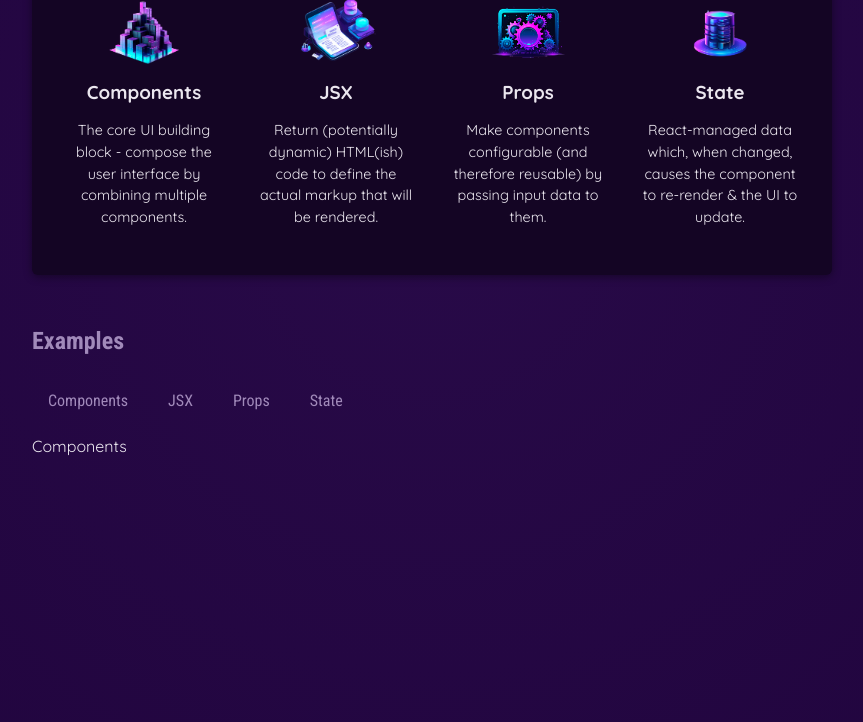
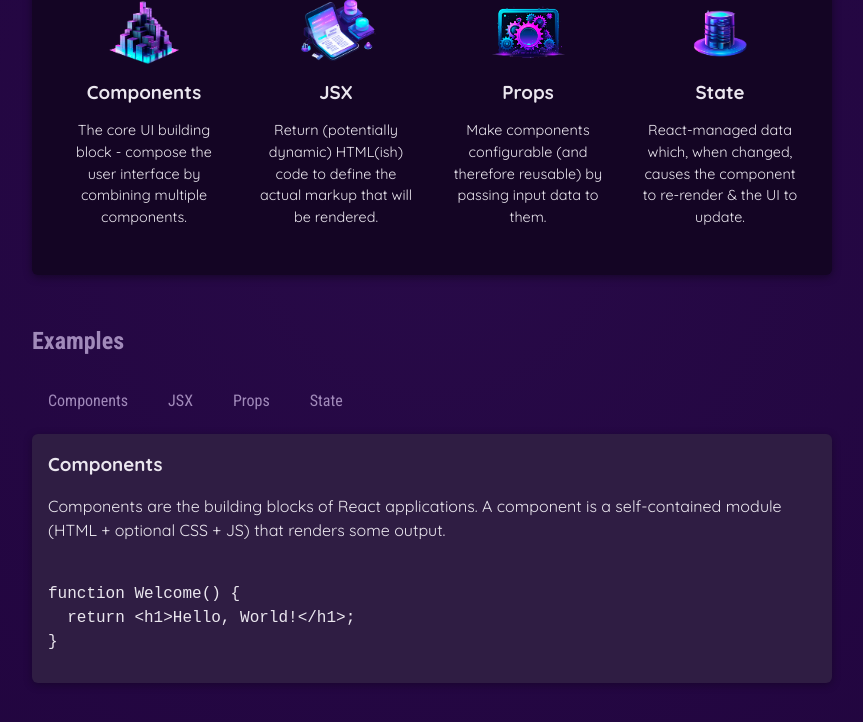
Before and after one commit to Fabulousman23/my-react-app, a React (Vite) app: page / in a window 1280 px wide. Both pictures are taken after a click on the button "Components". Shown: the part 424-1146 px from the top of the page, without its empty margins (208-1071 px from the left). Built offline with nearby package versions, Linux system fonts and the light colour scheme.

Commit message:
update data.jsx

```diff
--- a/src/App.jsx
+++ b/src/App.jsx
@@ -1,22 +1,32 @@
-import { use, useState } from 'react';
+import React, { useState } from 'react';
 import { CORE_CONCEPTS } from './data.jsx';
 import Header from './components/Header/Header.jsx';
 import CoreConcepts from './components/CoreConcepts.jsx';
 import TapButton from './components/TapButton.jsx';
-import { Children } from 'react';
+import { EXAMPLES } from './data.jsx';
 
 function App() {
-  // const [selectedTopic, setSelectedTopic] = useState('Please Click on a Button');
-  const selectedTopicState = useState('Please Click on a Button');
-  const selectedTopic = selectedTopicState[0];
-  const setSelectedTopic = selectedTopicState[1];
+  const [selectedTopic, setSelectedTopic] = useState();
 
 
   function handleClick(selectedButton) {
     setSelectedTopic(selectedButton);
-    console.log(selectedButton);
   }
+  let tabContent = <p>Please select a Topic</p>;
 
+  if (selectedTopic) {
+    tabContent = (
+      <div id="tab-content">
+        <h3>{EXAMPLES[selectedTopic].title}</h3>
+        <p>{EXAMPLES[selectedTopic].description}</p>
+        <pre>
+          <code>
+            {EXAMPLES[selectedTopic].code}
+          </code>
+        </pre>
+      </div>
+    );
+  }
   return (
     <div>
       <Header />
@@ -33,14 +43,14 @@
         <section id="examples">
           <h2>Examples</h2>
           <menu>
-            <TapButton onSelect={() => handleClick('Components')}>Components</TapButton>
-            <TapButton onSelect={() => handleClick('JSX')}>JSX</TapButton>
-            <TapButton onSelect={() => handleClick('Props')}>Props</TapButton>
-            <TapButton onSelect={() => handleClick('State')}>State</TapButton>
+            <TapButton onSelect={() => handleClick('components')}>Components</TapButton>
+            <TapButton onSelect={() => handleClick('jsx')}>JSX</TapButton>
+            <TapButton onSelect={() => handleClick('props')}>Props</TapButton>
+            <TapButton onSelect={() => handleClick('state')}>State</TapButton>
           </menu>
-          <div>{selectedTopic}</div>
-        </section>
-      </main>
+          {tabContent}
+        </section >
+      </main >
     </div >
   );
 }
--- a/src/coreConcepts.js
+++ b/src/coreConcepts.js
@@ -1 +1 @@
-import componentsImg from "./assets/components.png"; ...
+import componentsImg from "./assets/components.png";
```
